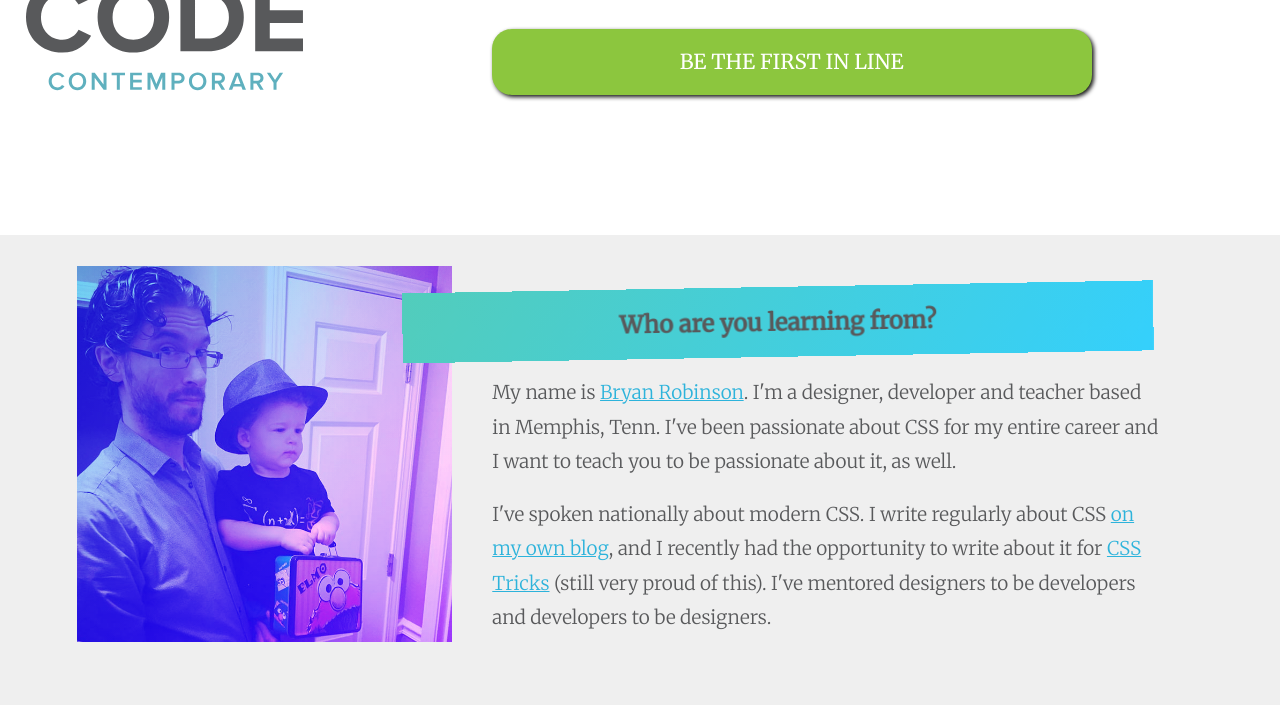
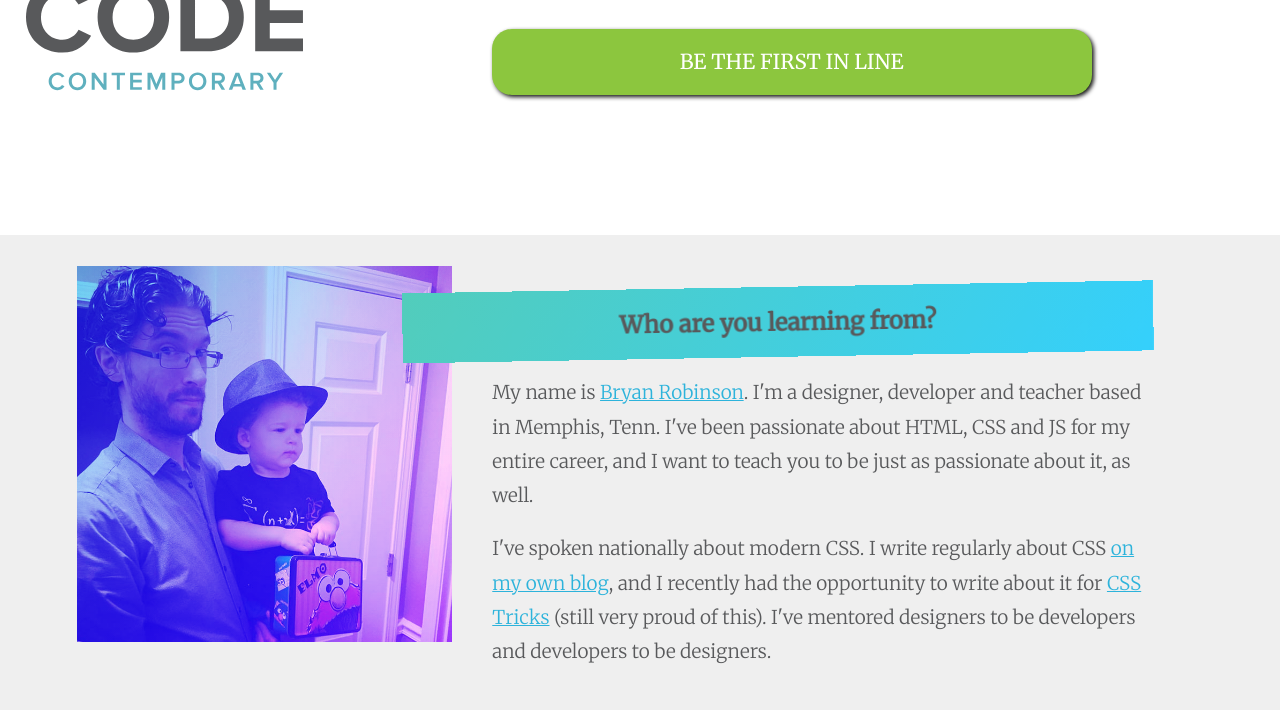
Before and after one commit to brob/codecontemporary.com, a website: page index.html in a window 1280 px wide. Shown: the part 498-1208 px from the top of the page. Drawn offline with Linux system fonts and the light colour scheme.

Commit message:
Grammar and content changes

```diff
--- a/index.html
+++ b/index.html
@@ -107,7 +107,7 @@
             <img src="/images/bryan-and-link.jpg" alt="A headshot of Bryan with his adorable son">
         </div>
         <div class="about__content">
-            <p>My name is <a href="http://bryanlrobinson.com" title="Bryan's personal site">Bryan Robinson</a>. I'm a designer, developer and teacher based in Memphis, Tenn. I've been passionate about CSS for my entire career and I want to teach you to be passionate about it, as well.</p>
+            <p>My name is <a href="http://bryanlrobinson.com" title="Bryan's personal site">Bryan Robinson</a>. I'm a designer, developer and teacher based in Memphis, Tenn. I've been passionate about HTML, CSS and JS for my entire career, and I want to teach you to be just as passionate about it, as well.</p>
             <p>I've spoken nationally about modern CSS. I write regularly about CSS <a href="https://bryanlrobinson.com/blog">on my own blog</a>, and I recently had the opportunity to write about it for <a href="https://css-tricks.com/five-design-fears-vanquish-css-grid/" title="Five Design Fears to Vanquish with CSS Grid">CSS Tricks</a> (still very proud of this). I've mentored designers to be developers and developers to be designers.</p>
         </div>
     </section>
```
